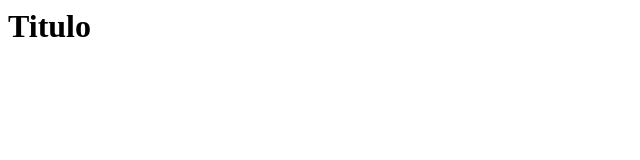
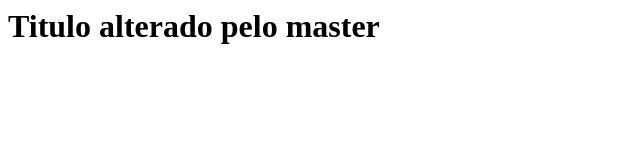
Before and after one commit to viniciusviali/curso-git, a plain HTML site: page index.html in a window 1280 px wide. Shown: the whole page, without its empty margins (0-640 px from the left). Drawn offline with Linux system fonts and the light colour scheme.

Commit message:
alterando titulo pelo master

```diff
--- a/index.html
+++ b/index.html
@@ -2,7 +2,7 @@
     <head>
         <body>
 
-            <h1>Titulo</h1>
+            <h1>Titulo alterado pelo master</h1>
 
         </body>
     </head>
```
